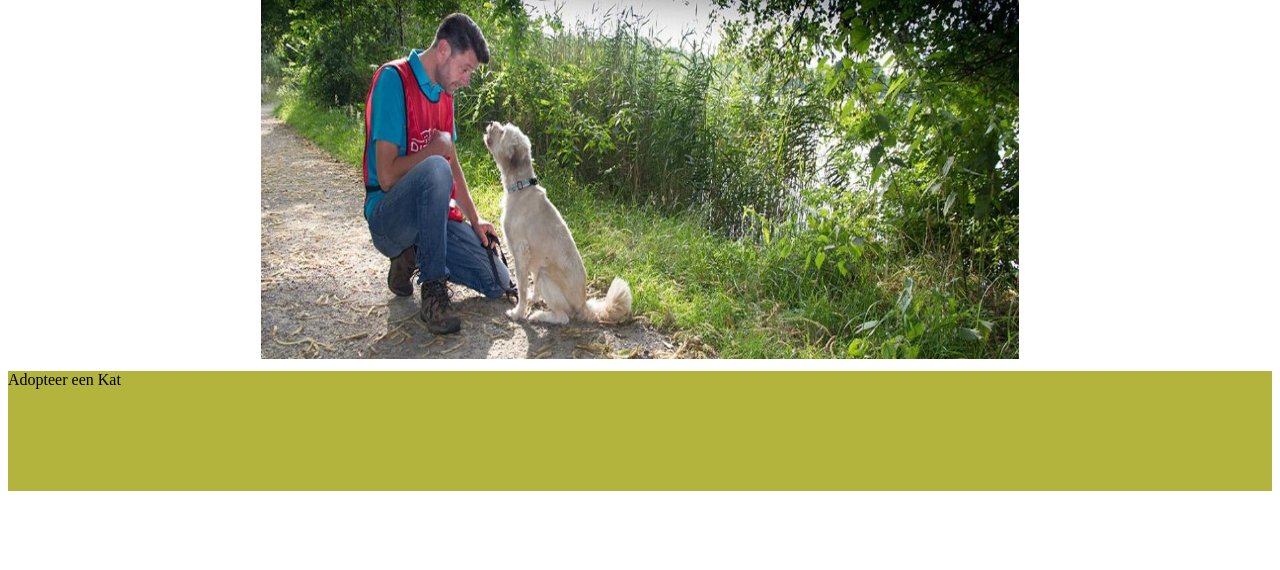
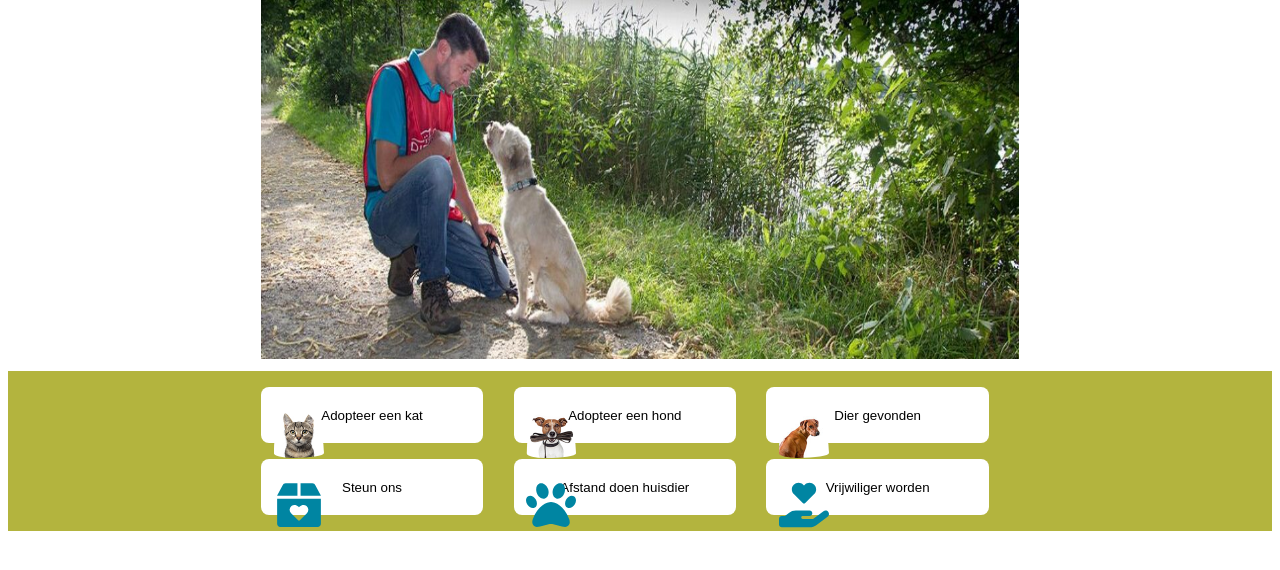
Before and after one commit to Scraayp/Website, a PHP site: page / in a window 1280 px wide. Shown: the part 136-706 px from the top of the page. Run offline with PHP 8.4, Linux system fonts and the light colour scheme.

Commit message:
Menu knoppen bijna af.

```diff
--- a/index.html
+++ b/index.html
@@ -40,11 +40,35 @@
             </header>
             <section id="menuButtons">
                 <div class="row">
-                    <div class="menuButton">
-                        Adopteer een Kat
-                    </div>
+                    <button class="menuBtn">
+                        <img src="./images/kat.jpg" alt="Adopteer een kat" class="menuImg circleImg">
+                        Adopteer een kat
+                    </button>
+                    <button class="menuBtn">
+                        <img src="./images/hond.jpg" alt="Adopteer een hond" class="menuImg circleImg">
+                        Adopteer een hond
+                    </button>
+                    <button class="menuBtn">
+                        <img src="./images/dier_gevonden.jpg" alt="Dier gevonden" class="menuImg circleImg">
+                        Dier gevonden
+                    </button>
+                </div>
+                <div class="row">
+                    <button class="menuBtn">
+                        <img src="./images/steun.svg" alt="Steun ons" class="menuImg">
+                        Steun ons
+                    </button>
+                    <button class="menuBtn">
+                        <img src="./images/afstand.svg" alt="Afstand doen huisdier" class="menuImg">
+                        Afstand doen huisdier
+                    </button>
+                    <button class="menuBtn">
+                        <img src="./images/vrijwilliger.svg" alt="Vrijwilliger worden" class="menuImg">
+                        Vrijwiliger worden
+                    </button>
                 </div>
             </section>
+
         </main>
     </body>
 </html>
--- a/styles/stylesheet.css
+++ b/styles/stylesheet.css
@@ -1,3 +1,10 @@
+/*
+	Auteur: Michal Kolasa
+	Aanmaakdatum: 05/05/2023 15:28
+
+	Omschrijving: De stylesheet voor de website
+*/
+
 /* Navbar stylesheet */
 #navLogo {
 	height: 8vh;
@@ -68,5 +75,42 @@
 #menuButtons
 {
 	background-color: #b3b43e;
-	height: 15vh;
+	height: 20vh;
 }
+
+.row
+{
+	display: flex;
+	justify-content: space-evenly;
+	padding-top: 2vh;
+	width: 60%;
+	margin: auto;
+}
+
+.menuBtn
+{
+	background-color: white;
+	width: 33%;
+	height: 7vh;
+	padding: 15px 0px 15px 0px;
+	border: none;
+	border-radius: 8px;
+	margin-right: 4%;
+}
+
+.menuImg
+{
+	position: absolute;
+	width: 50px;
+	height: 50px;
+	display: block;
+	padding-left: 1vw;
+	padding-bottom: 5vh;
+}
+
+.circleImg
+{
+	border-radius: 50%;
+}
+
+/* --------------------------------------------------------- */
```
Also changed, not shown: images/afstand.svg (added), images/dier_gevonden.jpg (added), images/hond.jpg (added), images/kat.jpg (added), images/steun.svg (added), images/vrijwilliger.svg (added).
